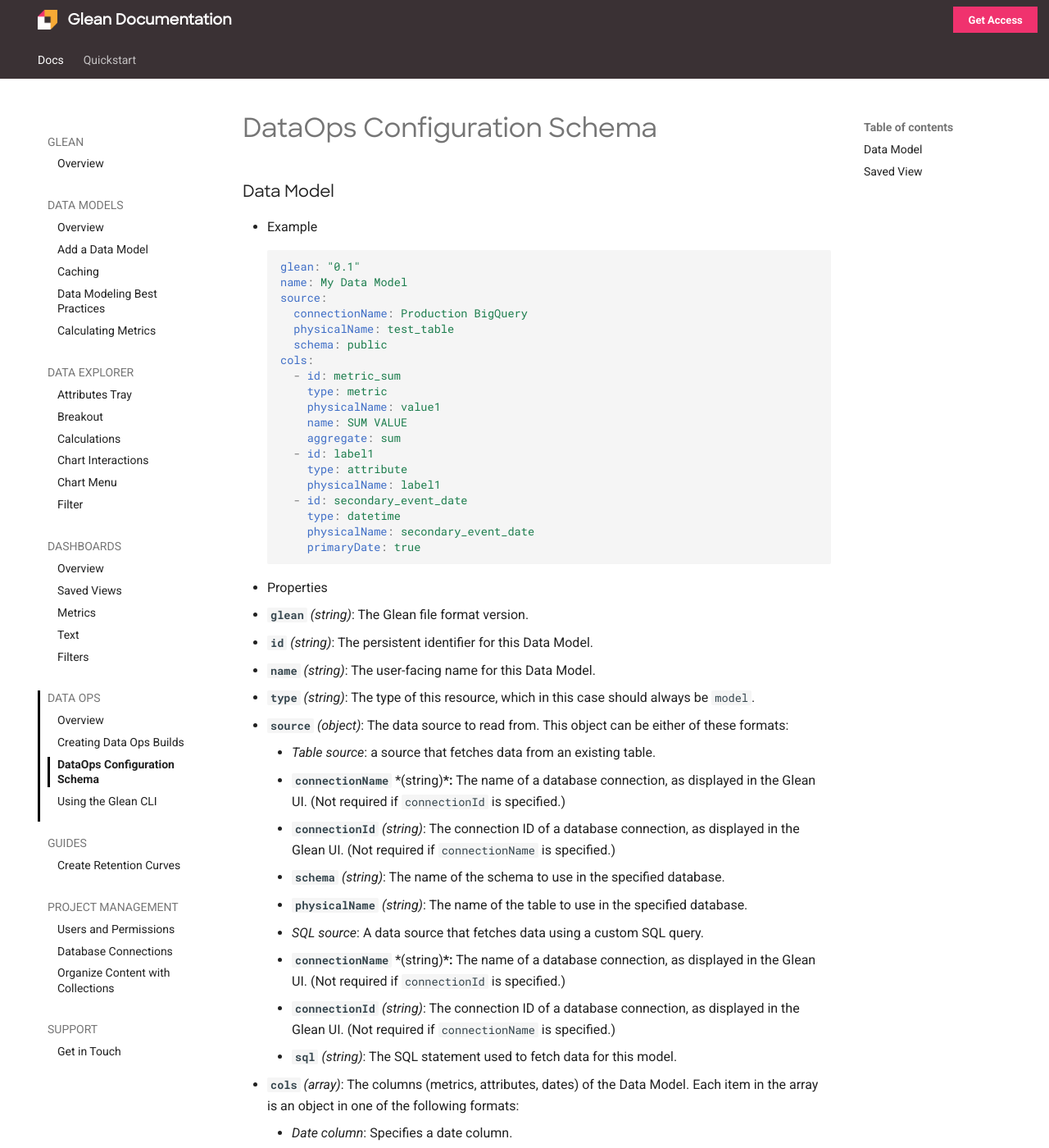
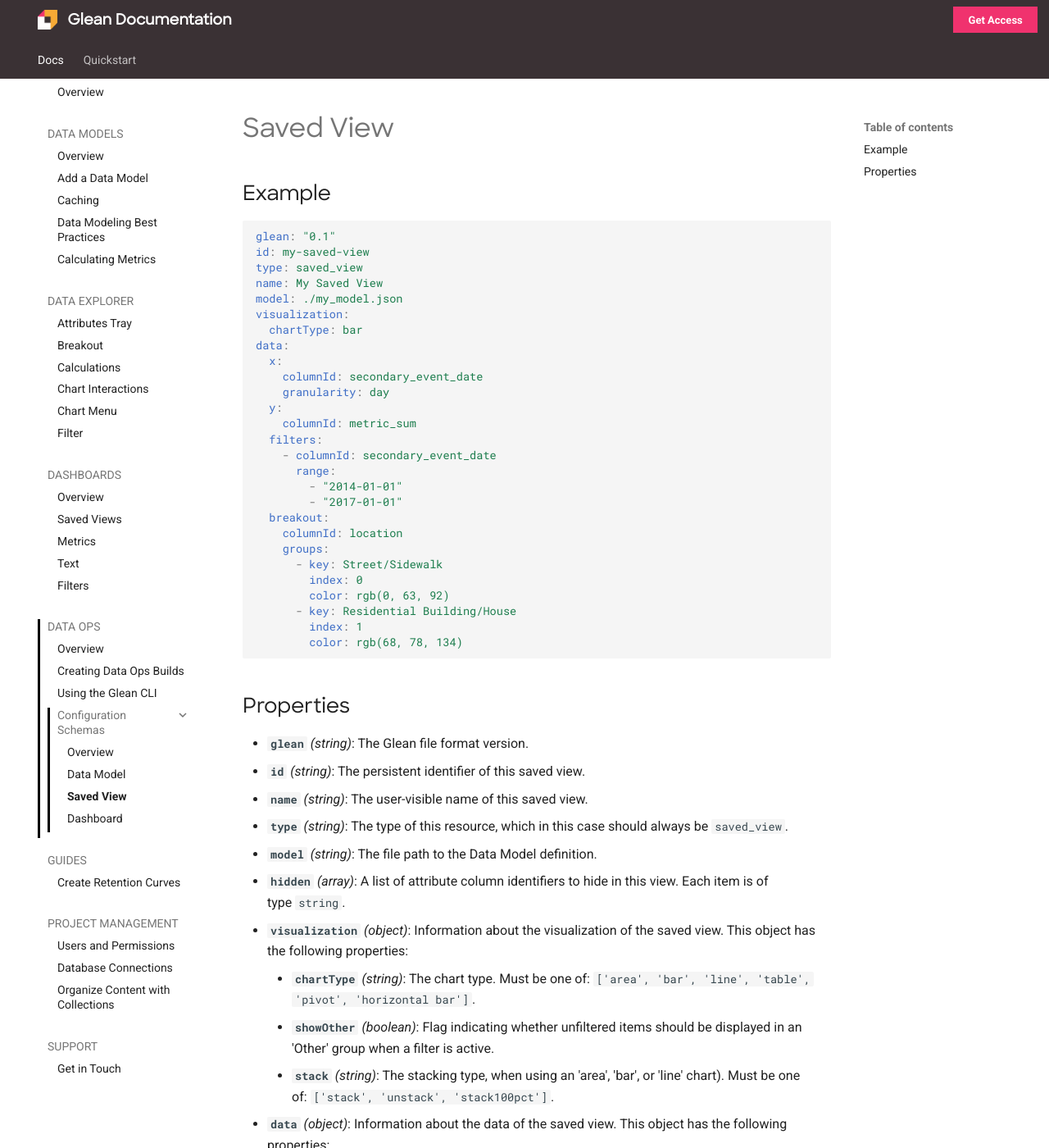
Before and after one commit to gleannyc/documentation, an MkDocs documentation site: the page built from docs/docs/data-ops/config-schema/Saved-View.md, in a window 1280 px wide and 1400 px high. Shown: the whole window at 82% size. Built offline with MkDocs 1.6.1 and Material for MkDocs 9.7.7, drawn with Linux system fonts in a browser that asks for light colours; some of the changed text lies outside the part shown.

Commit message:
Documentation for DataOps Dashboards

````diff
--- a/docs/assets/stylesheets/extra.css
+++ b/docs/assets/stylesheets/extra.css
@@ -45,6 +45,10 @@
 .md-sidebar.md-sidebar--secondary {
   margin-top: 1rem;
   padding-top: 1.5rem;
+}
+
+.md-nav__item--nested .md-nav__item--nested .md-nav__item--nested .md-nav__link {
+  text-transform: none;
 }
 
 /* Moves the sidebar to the left and adds a boarder */
--- a/docs/docs/data-ops/DataOps-Configuration-Schema.md
+++ b/docs/docs/data-ops/config-schema/Saved-View.md
@@ -1,74 +1,4 @@
-# DataOps Configuration Schema
-
-### Data Model
-
-- Example
-  ```yaml
-  glean: "0.1"
-  name: My Data Model
-  source:
-    connectionName: Production BigQuery
-    physicalName: test_table
-    schema: public
-  cols:
-    - id: metric_sum
-      type: metric
-      physicalName: value1
-      name: SUM VALUE
-      aggregate: sum
-    - id: label1
-      type: attribute
-      physicalName: label1
-    - id: secondary_event_date
-      type: datetime
-      physicalName: secondary_event_date
-      primaryDate: true
-  ```
-- Properties
-  - **`glean`** *(string)*: The Glean file format version.
-  - **`id`** *(string)*: The persistent identifier for this Data Model.
-  - **`name`** *(string)*: The user-facing name for this Data Model.
-  - **`type`** *(string)*: The type of this resource, which in this case should always be `model`.
-  - **`source`** *(object)*: The data source to read from. This object can be either of these formats:
-    - _Table source_: a source that fetches data from an existing table.
-      - **`connectionName`** \*(string)**\*:** The name of a database connection, as displayed in the Glean UI. (Not required if `connectionId` is specified.)
-      - **`connectionId`** *(string)*: The connection ID of a database connection, as displayed in the Glean UI. (Not required if `connectionName` is specified.)
-      - **`schema`** *(string)*: The name of the schema to use in the specified database.
-      - **`physicalName`** *(string)*: The name of the table to use in the specified database.
-    - _SQL source_: A data source that fetches data using a custom SQL query.
-      - **`connectionName`** \*(string)**\*:** The name of a database connection, as displayed in the Glean UI. (Not required if `connectionId` is specified.)
-      - **`connectionId`** *(string)*: The connection ID of a database connection, as displayed in the Glean UI. (Not required if `connectionName` is specified.)
-      - **`sql`** *(string)*: The SQL statement used to fetch data for this model.
-  - **`cols`** *(array)*: The columns (metrics, attributes, dates) of the Data Model. Each item in the array is an object in one of the following formats:
-    - _Date column_: Specifies a date column.
-      - **`id`** *(string)*: The persistent identifier for the column.
-      - **`type`** *(string)*: The type of this column, which in this case should always be `'datetime'`.
-      - **`physicalName`** *(string)*: The name of the column as it appears in the underlying data source.
-      - **`primaryDate`** *(boolean)*: Flag indicating whether the column is the primary date. Exactly one datetime column should have this set to true.
-    - _Attribute column_: Specifies an attribute column.
-      - **`id`** *(string)*: The persistent identifier for the column.
-      - **`type`** *(string)*: The type of this column, which in this case should always be `'attribute'`.
-      - **`physicalName`** *(string)*: The name of the column as it appears in the underlying data source.
-    - _Metric column_: Specifies a metric column that fetches data from a column in the underlying data source. Cannot contain additional properties.
-      - **`id`** *(string)*: The persistent identifier for the column.
-      - **`type`** *(string)*: The type of this column, which in this case should always be `'metric'`.
-      - **`physicalName`** *(string)*: The name of the column as it appears in the underlying data source.
-      - **`name`** *(string)*: The user-visible name for this column.
-      - **`aggregate`** *(string)*: Specifies how to aggregate data from this column. Must be one of: `['row_count', 'count', 'count_distinct', 'sum', 'min', 'max', 'avg']`.
-    - _SQL metric column_: Specifies a metric column that fetches data using a custom SQL aggregation. Cannot contain additional properties.
-      - **`id`** *(string)*: The persistent identifier for the column.
-      - **`type`** *(string)*: The type of this column, which in this case should always be `'metric'`.
-      - **`name`** *(string)*: The user-visible name for this column.
-      - **`sql`** *(string)*: SQL expression defining the column.
-    - _Row count column_: Specifies the 'row count' metric column.
-      - **`id`** *(string)*: The persistent identifier for this column.
-      - **`type`** *(string)*: The type of this column, which in this case should always be `'metric'`.
-      - **`name`** *(string)*: The user-visible name for this column.
-      - **`aggregate`** *(string)*: The type of aggregation for this column, which in this case should always be `'row_count'`.
-
-### Saved View
-
-- Example
+## Example
   ```yaml
   glean: "0.1"
   id: my-saved-view
@@ -98,7 +28,8 @@
           index: 1
           color: rgb(68, 78, 134)
   ```
-- Properties
+
+## Properties
   - **`glean`** *(string)*: The Glean file format version.
   - **`id`** *(string)*: The persistent identifier of this saved view.
   - **`name`** *(string)*: The user-visible name of this saved view.
--- a/mkdocs.yml
+++ b/mkdocs.yml
@@ -54,8 +54,12 @@
       - Data Ops:
           - Overview: docs/data-ops/index.md
           - docs/data-ops/Creating-Data-Ops-Builds.md
-          - docs/data-ops/DataOps-Configuration-Schema.md
           - docs/data-ops/Using-the-Glean-CLI.md
+          - Configuration Schemas:
+            - Overview: docs/data-ops/config-schema/index.md
+            - docs/data-ops/config-schema/Data-Model.md
+            - docs/data-ops/config-schema/Saved-View.md
+            - docs/data-ops/config-schema/Dashboard.md
       - Guides:
           - Create Retention Curves: guides/create-retention-curves/index.md
       - Project Management:
````
Also changed, not shown: docs/docs/data-ops/Creating-Data-Ops-Builds.md (+9 -3 lines), docs/docs/data-ops/config-schema/Dashboard.md (added, +161 -0 lines), docs/docs/data-ops/config-schema/Data-Model.md (added, +64 -0 lines), docs/docs/data-ops/config-schema/index.md (added, +5 -0 lines).
